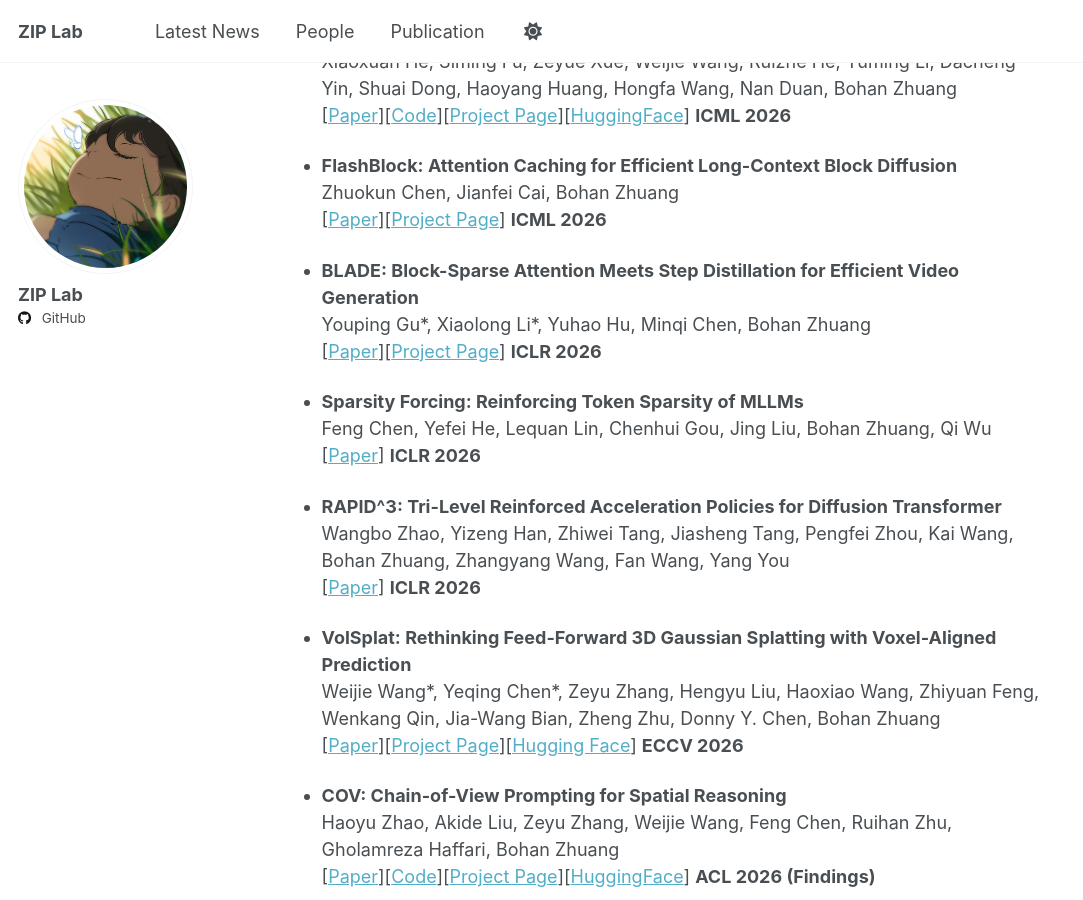
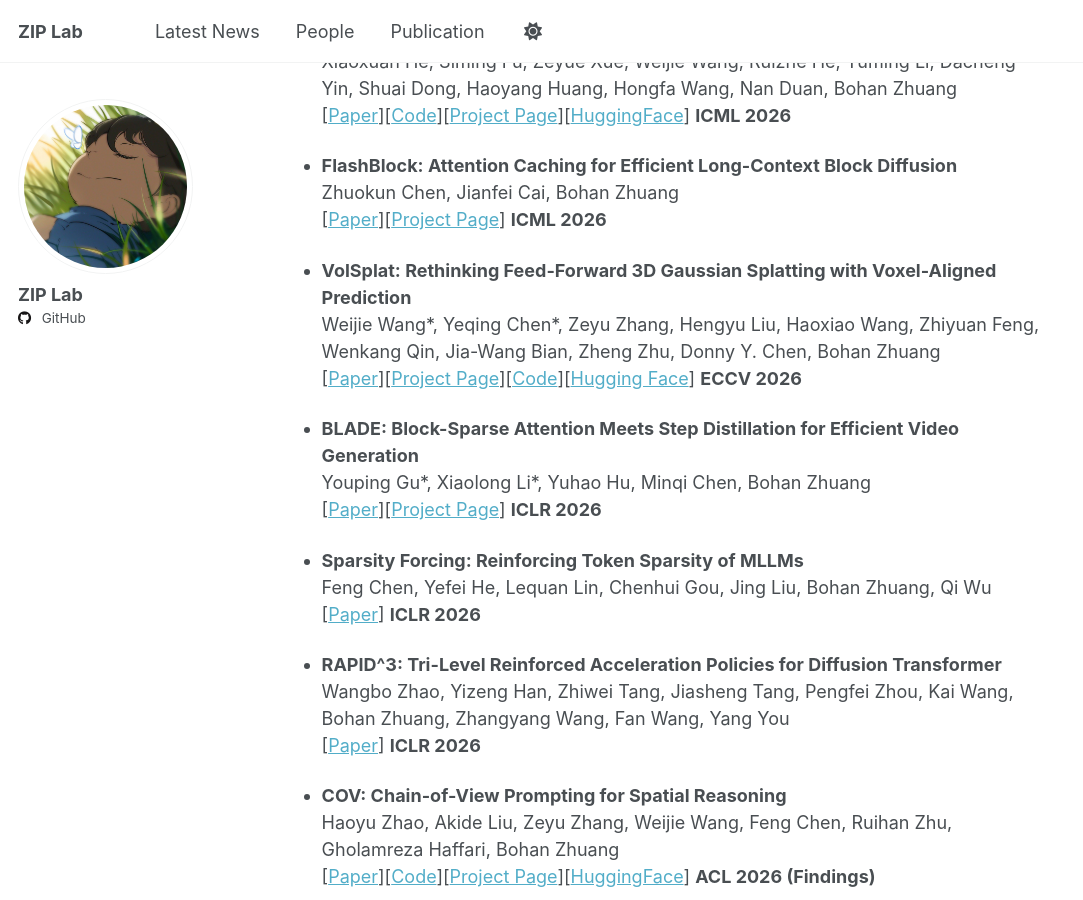
Before and after one commit to ziplab/ziplab.github.io, a Jekyll site: the page built from _pages/publication.md, in a window 1280 px wide and 900 px high, scrolled down 2338 px. Shown: the whole window, without its empty margins (0-1083 px from the left). Built offline with Jekyll 4.4.1, drawn with Linux system fonts in a browser that asks for light colours; part of the change alters nothing that is shown.

Commit message:
Update publication.md

```diff
--- a/_pages/publication.md
+++ b/_pages/publication.md
@@ -102,6 +102,11 @@ Zhuokun Chen, Jianfei Cai, Bohan Zhuang
 \[[Paper](https://www.arxiv.org/abs/2602.05305)\]\[[Project Page](https://caesarhhh.github.io/FlashBlock/)\]  **ICML 2026**
 
 
+- **VolSplat: Rethinking Feed-Forward 3D Gaussian Splatting with Voxel-Aligned Prediction**
+Weijie Wang\*, Yeqing Chen\*, Zeyu Zhang, Hengyu Liu, Haoxiao Wang, Zhiyuan Feng, Wenkang Qin, Jia-Wang Bian, Zheng Zhu, Donny Y. Chen, Bohan Zhuang
+\[[Paper](https://arxiv.org/abs/2509.19297)\]\[[Project Page](https://lhmd.top/volsplat/)\]\[[Code](\https://github.com/ziplab/VolSplat)\]\[[Hugging Face](https://huggingface.co/lhmd/VolSplat)\]  **ECCV 2026**
+
+
 
 - **BLADE: Block-Sparse Attention Meets Step Distillation for Efficient Video Generation**
 Youping Gu\*, Xiaolong Li\*, Yuhao Hu, Minqi Chen, Bohan Zhuang
@@ -117,10 +122,6 @@ Feng Chen, Yefei He, Lequan Lin, Chenhui Gou, Jing Liu, Bohan Zhuang, Qi Wu
 Wangbo Zhao, Yizeng Han, Zhiwei Tang, Jiasheng Tang, Pengfei Zhou, Kai Wang, Bohan Zhuang, Zhangyang Wang, Fan Wang, Yang You
 \[[Paper](https://openreview.net/forum?id=sQ0g6EkpF7)\]   **ICLR 2026**
 
-
-- **VolSplat: Rethinking Feed-Forward 3D Gaussian Splatting with Voxel-Aligned Prediction**
-Weijie Wang\*, Yeqing Chen\*, Zeyu Zhang, Hengyu Liu, Haoxiao Wang, Zhiyuan Feng, Wenkang Qin, Jia-Wang Bian, Zheng Zhu, Donny Y. Chen, Bohan Zhuang
-\[[Paper](https://arxiv.org/abs/2509.19297)\]\[[Project Page](https://lhmd.top/volsplat/)\]\[[Hugging Face](https://huggingface.co/lhmd/VolSplat)\]  **ECCV 2026**
 
 
 - **COV: Chain-of-View Prompting for Spatial Reasoning**
```
